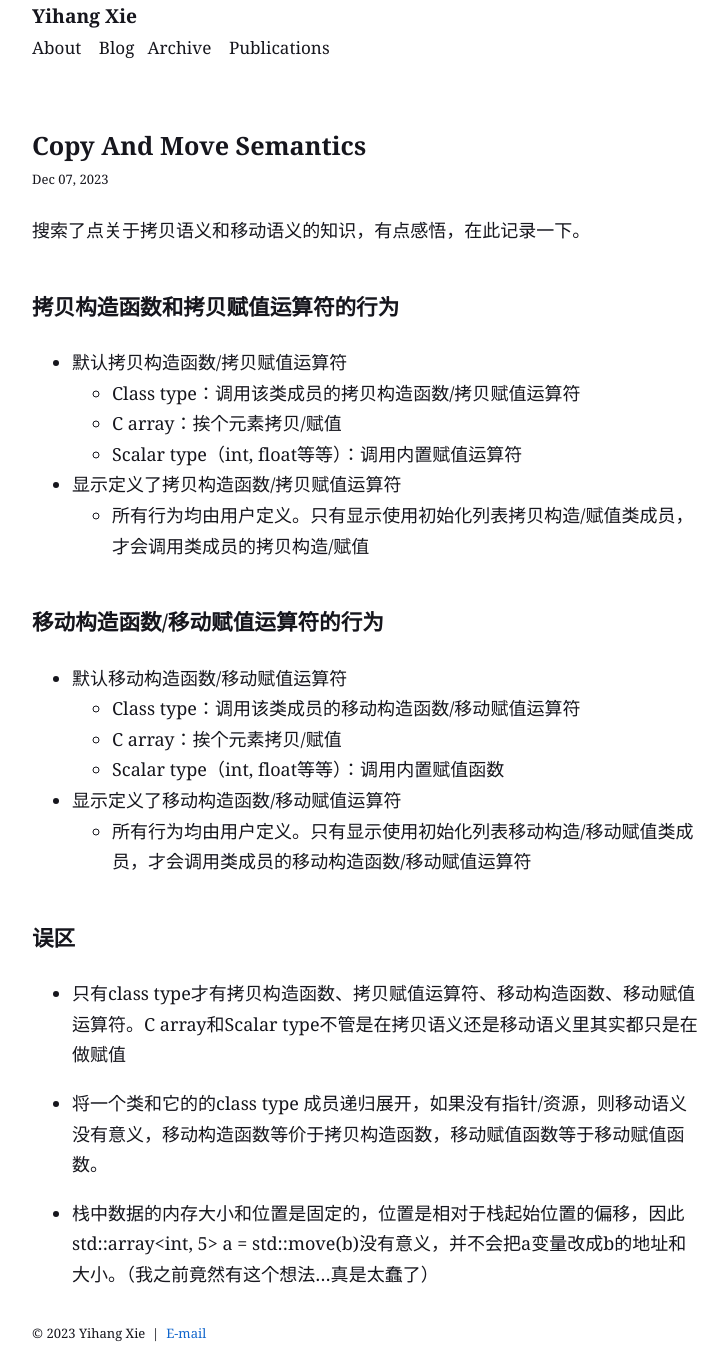
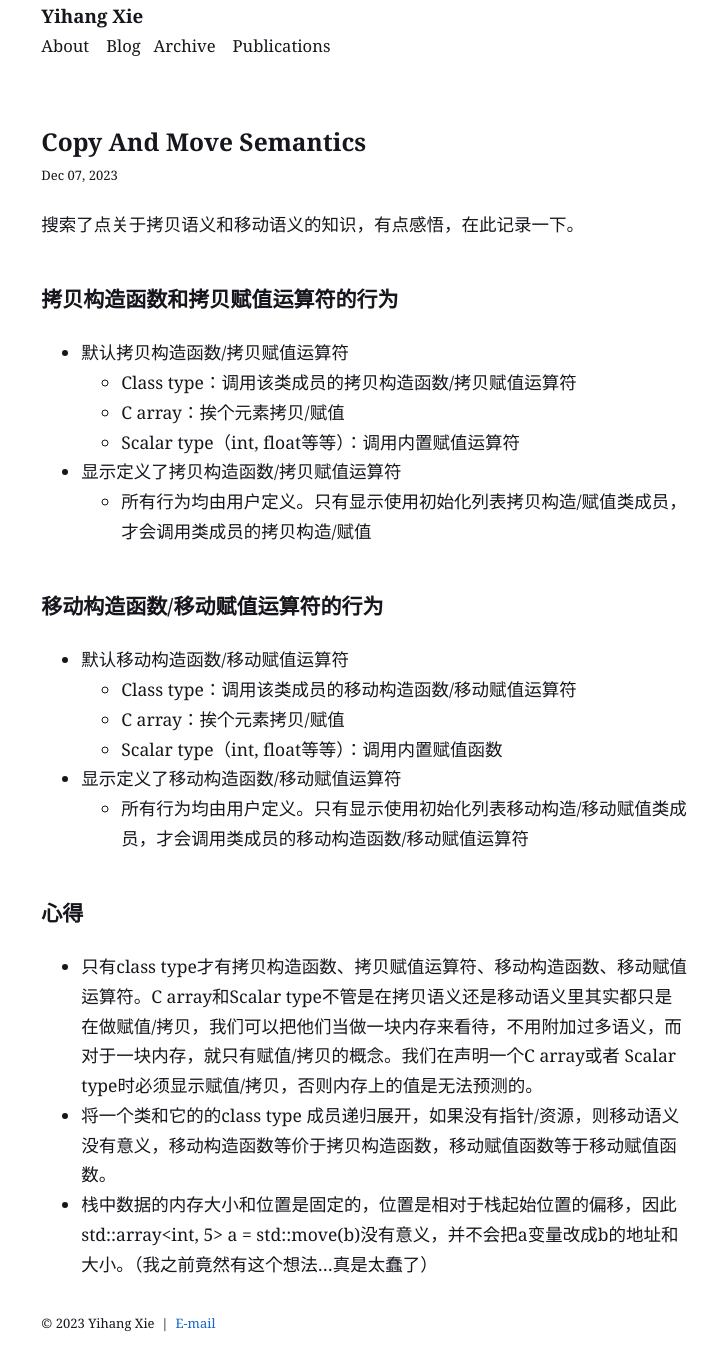
Before and after one commit to XieYHccc/XieYHccc.github.io, a Jekyll site: the page built from _posts/2023-12-07-Copy-And-Move-Semantics.md, in a window 1280 px wide. Shown: the whole page, without its empty margins (275-1001 px from the left). Built offline with Jekyll 4.4.1, drawn with Linux system fonts in a browser that asks for light colours; some web fonts are replaced.

Commit message:
2023-12-07

```diff
--- a/_posts/2023-12-07-Copy-And-Move-Semantics.md
+++ b/_posts/2023-12-07-Copy-And-Move-Semantics.md
@@ -22,10 +22,8 @@
   * 所有行为均由用户定义。只有显示使用初始化列表移动构造/移动赋值类成员，才会调用类成员的移动构造函数/移动赋值运算符
 
 
-## 误区
+## 心得
 
-* 只有class type才有拷贝构造函数、拷贝赋值运算符、移动构造函数、移动赋值运算符。C array和Scalar type不管是在拷贝语义还是移动语义里其实都只是在做赋值
-
+* 只有class type才有拷贝构造函数、拷贝赋值运算符、移动构造函数、移动赋值运算符。C array和Scalar type不管是在拷贝语义还是移动语义里其实都只是在做赋值/拷贝，我们可以把他们当做一块内存来看待，不用附加过多语义，而对于一块内存，就只有赋值/拷贝的概念。我们在声明一个C array或者 Scalar type时必须显示赋值/拷贝，否则内存上的值是无法预测的。
 * 将一个类和它的的class type 成员递归展开，如果没有指针/资源，则移动语义没有意义，移动构造函数等价于拷贝构造函数，移动赋值函数等于移动赋值函数。
-
 * 栈中数据的内存大小和位置是固定的，位置是相对于栈起始位置的偏移，因此 std::array<int, 5> a = std::move(b)没有意义，并不会把a变量改成b的地址和大小。（我之前竟然有这个想法...真是太蠢了）
--- a/css/style.css
+++ b/css/style.css
@@ -17,7 +17,7 @@ body {
 @media (min-width: 37em) {
   body {
     max-width: 37em;
-    font-size: 18px;
+    font-size: 17.5px;
   }
 }
 
```
